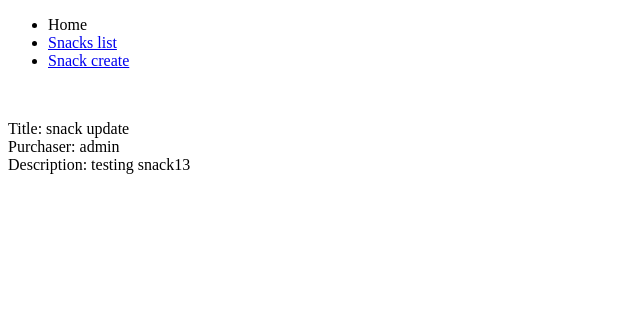
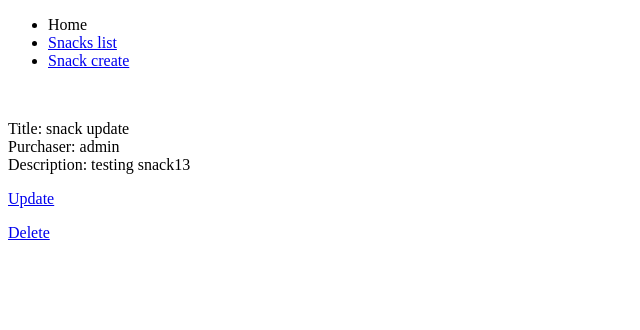
Before and after one commit to SalimHass/django-crud, a Django app: page /2 in a window 1280 px wide. Shown: the top 330 px of the page, without its empty margins (0-640 px from the left). Run offline with Django 4.2, Linux system fonts and the light colour scheme; data comes from the database, SQL or seed files in the repository.

Commit message:
fixing update and delete live urls
add update and delete inside the detail view

```diff
--- a/snacks_crud_project/templates/snack_detail.html
+++ b/snacks_crud_project/templates/snack_detail.html
@@ -13,5 +13,8 @@
 
 </p>
 
+<p><a href="update/{{snack.id}}">Update </a></p>
+<p><a href="delete/{{snack.id}}">Delete </a></p>
+
 
 {% endblock %}
```
